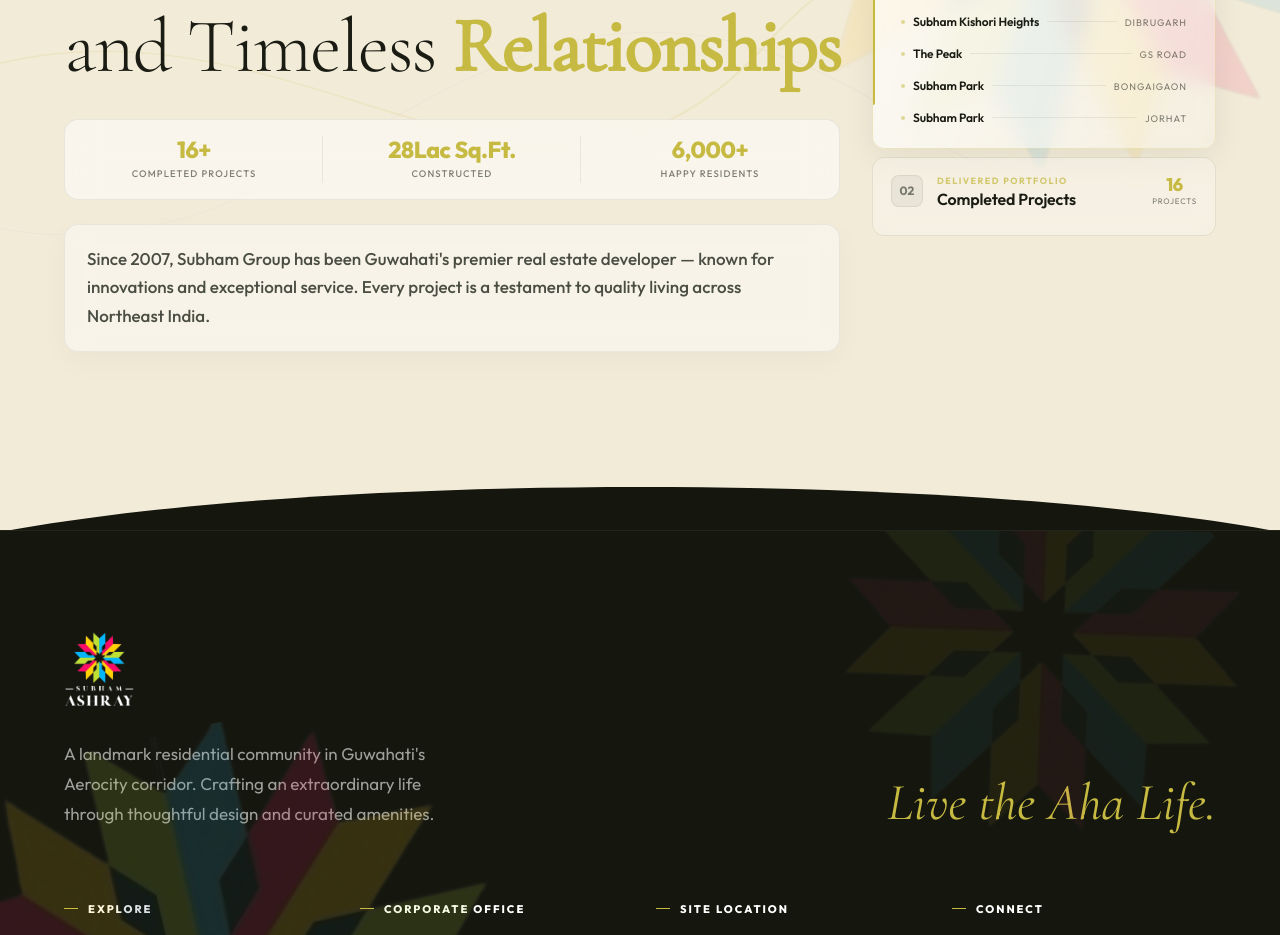
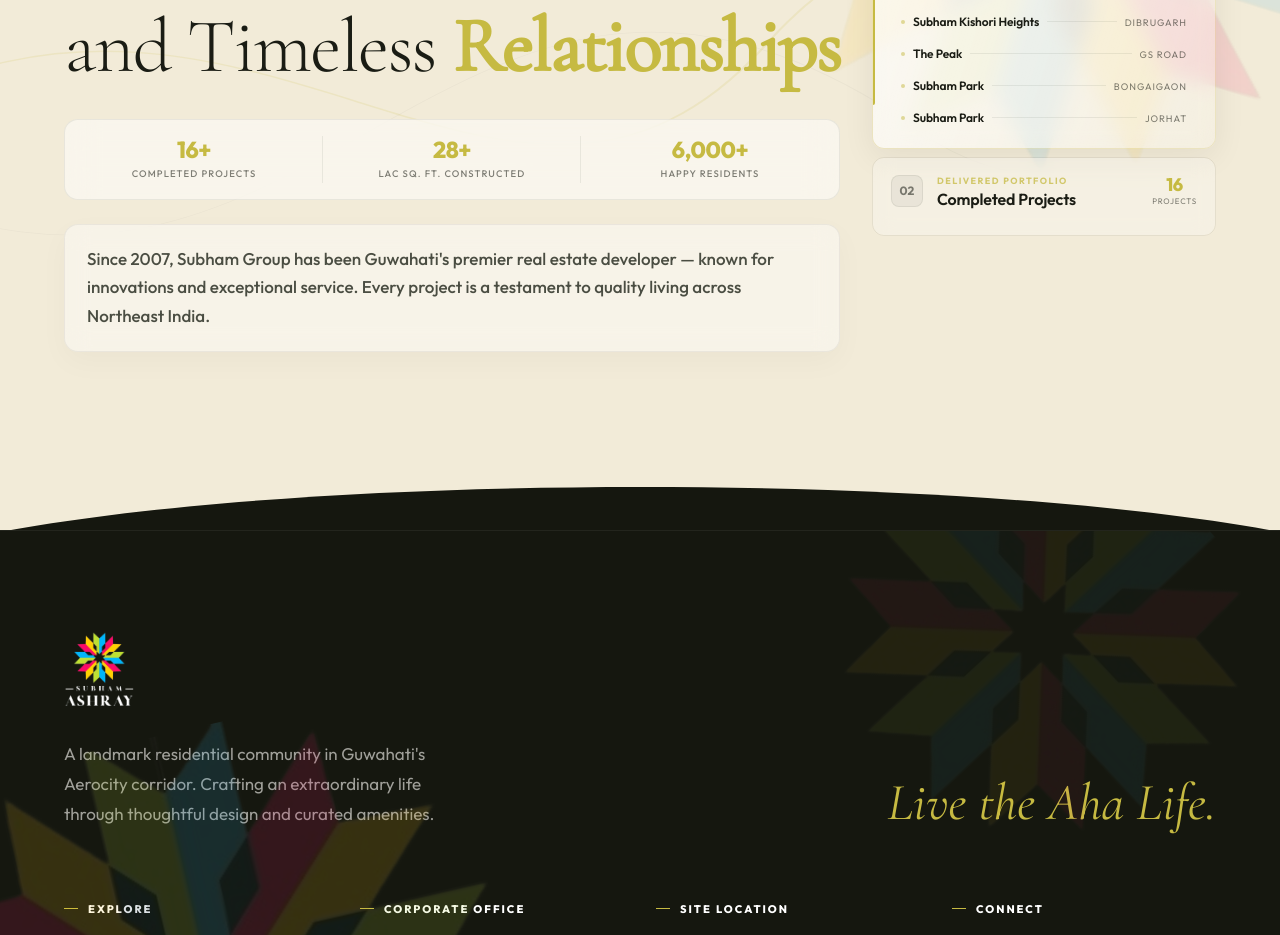
Before and after one commit to ankita1216/Shubham_Ashray, a React (Vite) app: page / in a window 1280 px wide. Shown: the part 10140-11075 px from the top of the page. Built offline with nearby package versions, Linux system fonts and the light colour scheme; a web font is replaced by a local one.

Commit message:
Initial commit

```diff
--- a/src/data/projectsData.js
+++ b/src/data/projectsData.js
@@ -43,6 +43,6 @@
 
 export const developerMetrics = [
   { target: 16,   suffix: "+", label: "Completed Projects",   color: COLORS.pink },
-  { target: 28,   suffix: "Lac Sq.Ft.", label: "Constructed",  color: COLORS.cyan },
+  { target: 28,   suffix: "+", label: "Lac SQ. FT. Constructed",  color: COLORS.cyan },
   { target: 6000, suffix: "+", label: "Happy Residents",  color: COLORS.lime },
 ];
```
